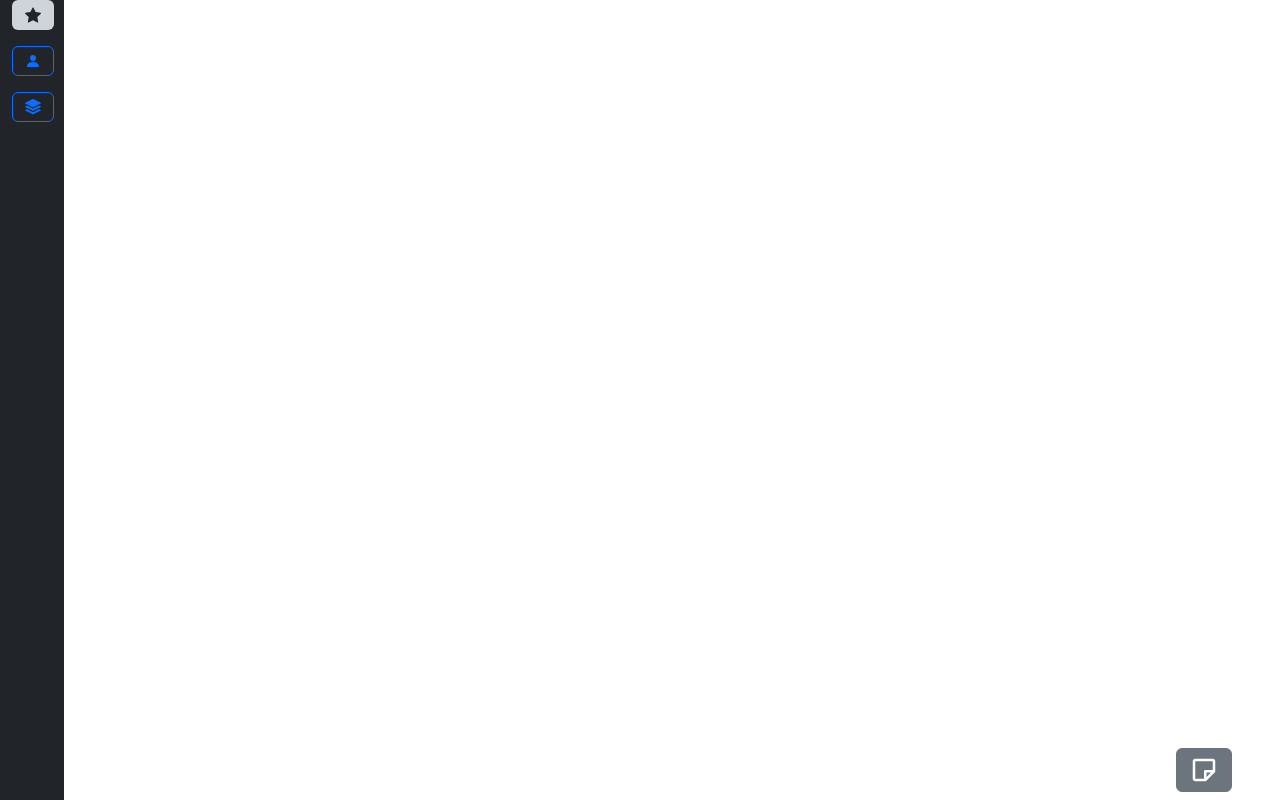
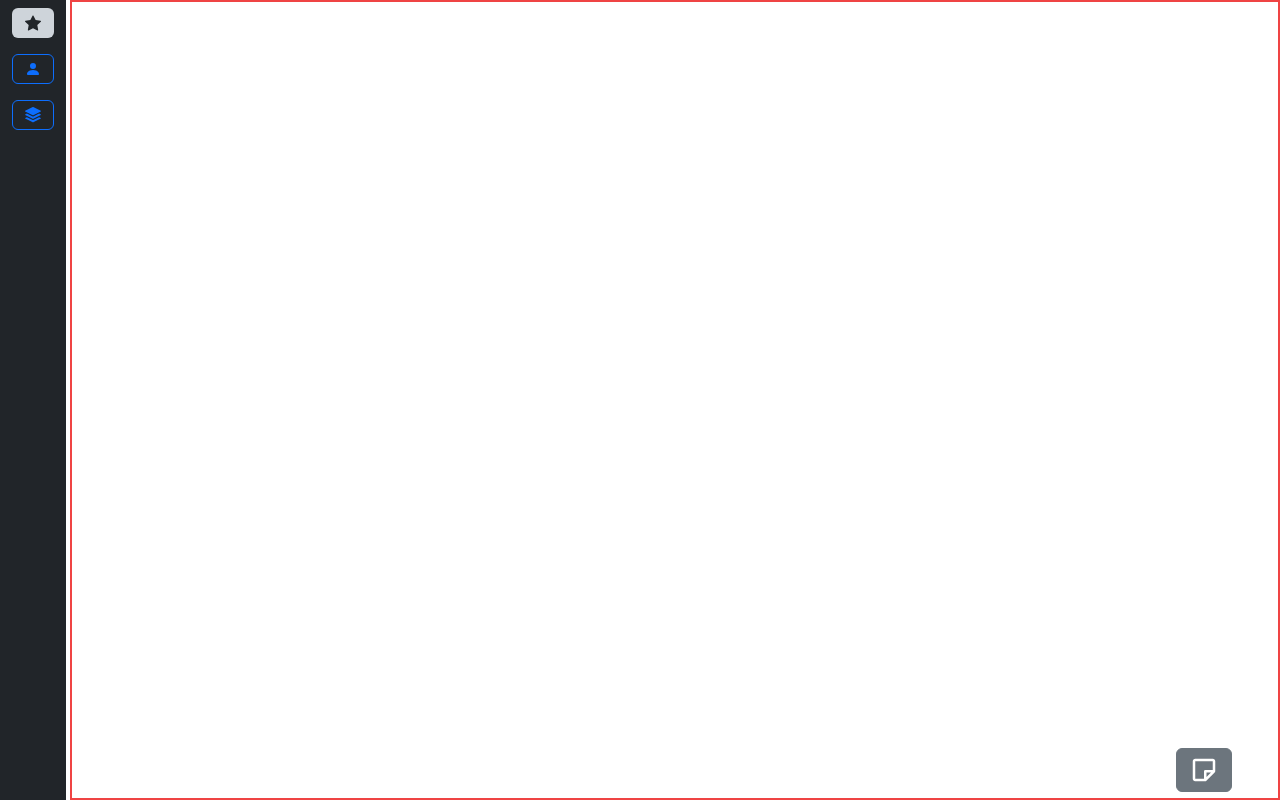
Before and after one commit to RodrigoGama-4/daylist, a Next.js app: page / in a window 1280 px wide. Built offline with nearby package versions, Linux system fonts and the light colour scheme.

Commit message:
uma solução

```diff
--- a/app/(navbar)/page.tsx
+++ b/app/(navbar)/page.tsx
@@ -22,9 +22,5 @@ export default function Home() {
   // const { loading, error, data } = useQuery(GET_DATA);
   // const { loading, error, data } = useQuery(CREATE_NOTE);
 
-  return (
-    <main>
-      <Mural />
-    </main>
-  );
+  return <Mural />;
 }
--- a/app/(navbar)/template.tsx
+++ b/app/(navbar)/template.tsx
@@ -1,22 +1,14 @@
-'use client';
 import CustomNavbar from '@/src/components/Navbar';
 
 export default function Template({ children }: { children: React.ReactNode }) {
   return (
-    <>
-      <div className="z-50 fixed">
+    <div className="flex h-full">
+      <div className="flex relative z-50 mr-1">
         <CustomNavbar />
       </div>
-      {children}
-    </>
+      <main className="h-full flex-1 overflow-y-scroll border-2 border-red-500">
+        {children}
+      </main>
+    </div>
   );
 }
-
-/** Todas as sub-rotas compartilham deste template
- *
- * Os parênteses significam que o router vai ignorar essa pasta
- * e não tratá-la como uma nova rota, apenas como grupo
- *
- * A intenção é impedir que a navbar apareça em outras rotas,
- * e apareça apenas nas subpastas (rotas) desta
- */
--- a/app/layout.tsx
+++ b/app/layout.tsx
@@ -7,7 +7,7 @@ export default function RootLayout({
   children: React.ReactNode;
 }) {
   return (
-    <html lang="en">
+    <html lang="en" className="h-full">
       <head>
         <link rel="preconnect" href="https://fonts.googleapis.com" />
         <link
@@ -20,7 +20,7 @@ export default function RootLayout({
           rel="stylesheet"
         />
       </head>
-      <body>{children}</body>
+      <body className="h-full">{children}</body>
     </html>
   );
 }
--- a/graphql/resolvers/hello.ts
+++ b/graphql/resolvers/hello.ts
@@ -57,6 +57,7 @@ const resolvers: Resolvers = {
       const note: SaveNoteInput = {
         ...args.note,
       };
+      note.
       return {
         success: true,
       };
--- a/src/components/Navbar.tsx
+++ b/src/components/Navbar.tsx
@@ -1,4 +1,4 @@
-import React from 'react';
+'use client';
 import { Navbar, Container, Nav } from 'react-bootstrap';
 import { BsFillStarFill, BsFillPersonFill, BsStack } from 'react-icons/bs';
 import { useSearchParams, useRouter } from 'next/navigation';
@@ -26,17 +26,9 @@ export default function CustomNavbar() {
 
   return (
     <>
-      <Navbar
-        bg="dark"
-        variant="dark"
-        className="position-absolute vh-100"
-        style={{ width: '4rem' }}
-      >
+      <Navbar bg="dark" variant="dark" className=" align-items-baseline flex-1">
         <Container>
-          <Nav
-            className="flex-column align-items-center"
-            style={{ position: 'absolute', top: 0 }}
-          >
+          <Nav className="flex-column">
             <motion.button
               whileHover={{
                 scale: buttonScale,
```
